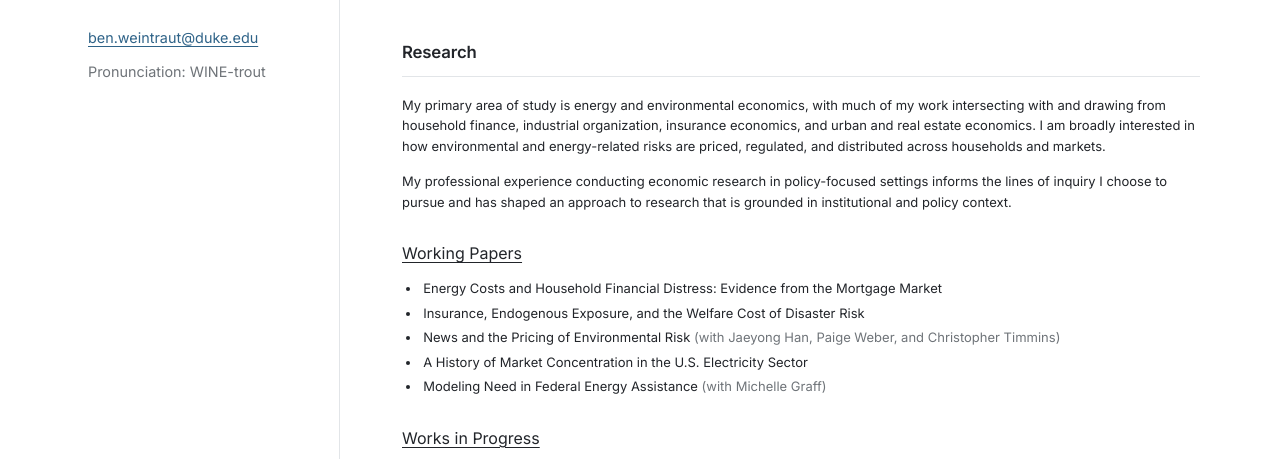
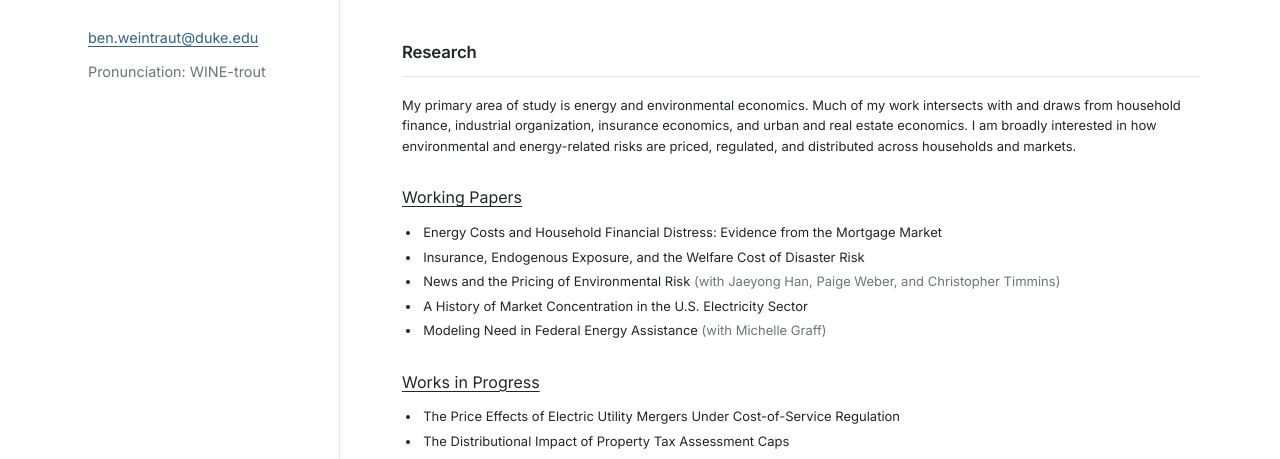
Before and after one commit to benweintraut/benweintraut.github.io, a plain HTML site: page index.html in a window 1280 px wide. Shown: the part 297-756 px from the top of the page. Drawn offline with Linux system fonts and the light colour scheme.

Commit message:
Update index.html

```diff
--- a/index.html
+++ b/index.html
@@ -273,12 +273,10 @@
 
         <div class="research-intro">
           <p>
-            My primary area of study is energy and environmental economics, with much of my work intersecting with and drawing from household finance, industrial organization, insurance economics, and urban and real estate economics. I am broadly interested in how environmental and energy-related risks are priced, regulated, and distributed across households and markets.
+            My primary area of study is energy and environmental economics. Much of my work intersects with and draws from household finance, industrial organization, insurance economics, and urban and real estate economics. I am broadly interested in how environmental and energy-related risks are priced, regulated, and distributed across households and markets.
           </p>
 
-          <p>
-            My professional experience conducting economic research in policy-focused settings informs the lines of inquiry I choose to pursue and has shaped an approach to research that is grounded in institutional and policy context.
-          </p>
+
         </div>
 
         <div class="research-group">
```
